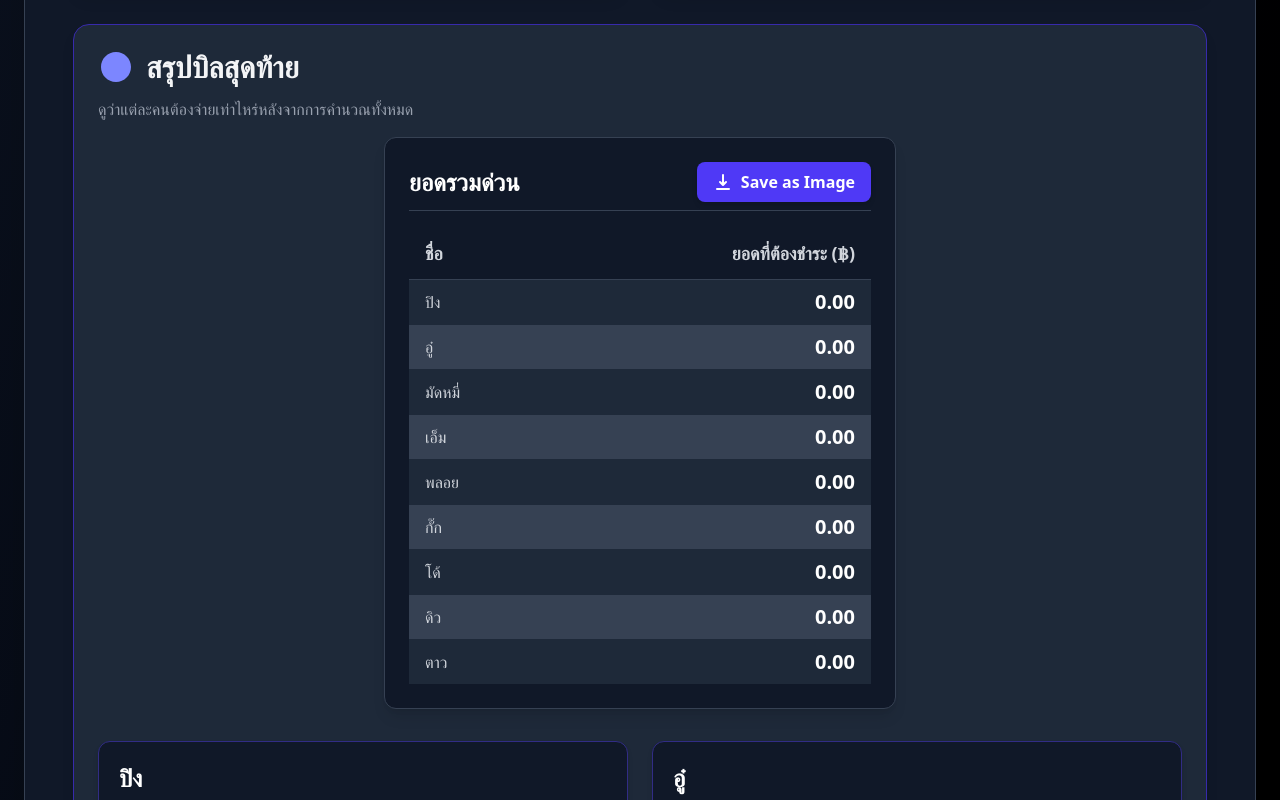
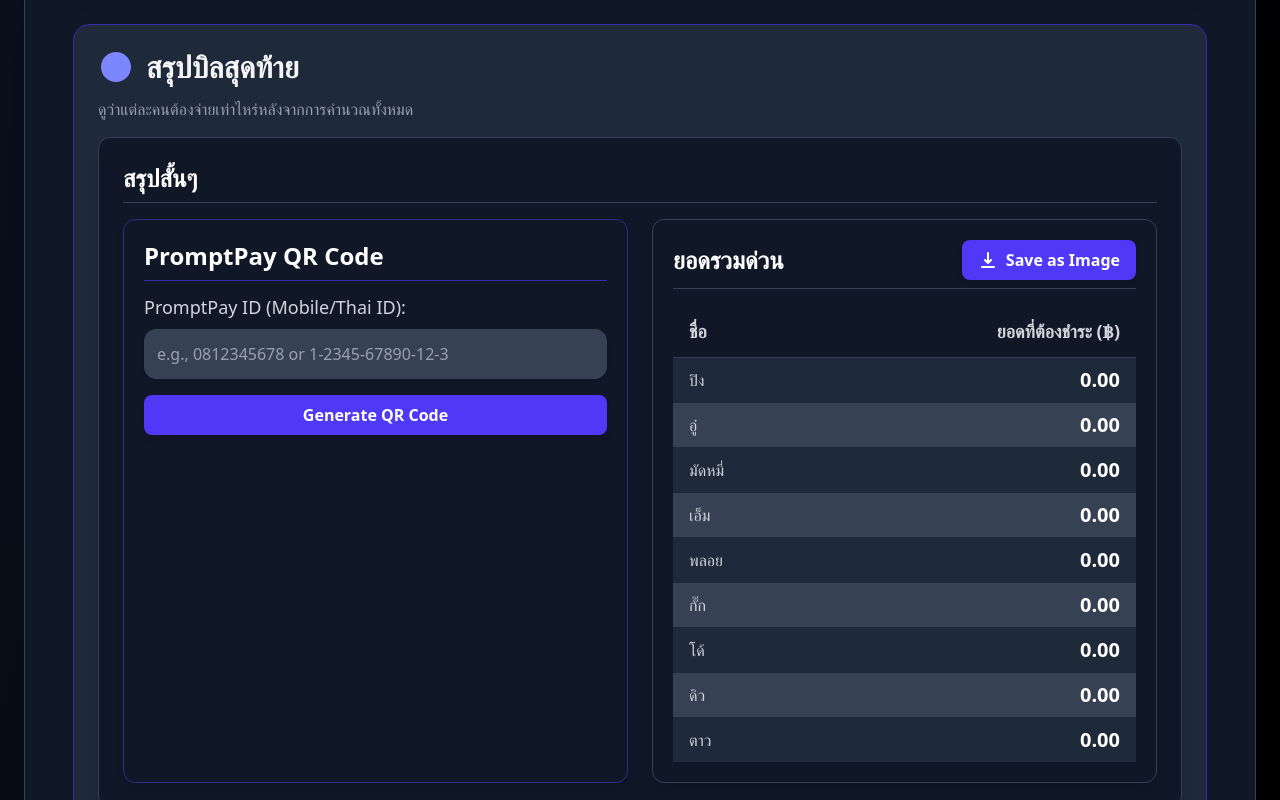
Before and after one commit to pingsovo/treaty, a React (Vite) app: page / in a window 1280 px wide. Shown: the part 1580-2380 px from the top of the page. Built offline with nearby package versions, Linux system fonts and the light colour scheme.

Commit message:
Feat: Add PromptPay integration and two-column summary layout

```diff
--- a/package.json
+++ b/package.json
@@ -12,6 +12,8 @@
   "dependencies": {
     "@tailwindcss/vite": "^4.1.10",
     "html-to-image": "^1.11.13",
+    "js-cookie": "^3.0.5",
+    "qrcode.react": "^4.2.0",
     "react": "^19.1.0",
     "react-dom": "^19.1.0"
   },
--- /dev/null
+++ b/src/components/PromptPayInput.jsx
@@ -0,0 +1,72 @@
+
+import React, { useState, useEffect } from 'react';
+import { QRCodeSVG } from 'qrcode.react';
+import Cookies from 'js-cookie';
+
+const PROMPTPAY_ID_COOKIE = 'promptPayId';
+
+function PromptPayInput({ totalAmount }) {
+  const [promptPayId, setPromptPayId] = useState('');
+  const [qrCodeValue, setQrCodeValue] = useState('');
+
+  useEffect(() => {
+    const savedId = Cookies.get(PROMPTPAY_ID_COOKIE);
+    if (savedId) {
+      setPromptPayId(savedId);
+    }
+  }, []);
+
+  const generateQRCode = () => {
+    if (promptPayId.trim() === '') {
+      alert('Please enter a PromptPay ID.');
+      return;
+    }
+    // Format for PromptPay QR code (Thai QR Payment standard)
+    // Example: 00020101021230370016A000000677010111011300000000000005802TH53037645405100.006304A70B
+    // This is a simplified example. A real PromptPay QR would require more details.
+    // For simplicity, we'll just use the ID and amount.
+    const formattedAmount = totalAmount.toFixed(2);
+    const qrData = `00020101021229370016A0000006770101110113${promptPayId}5802TH530376454${formattedAmount}6304`;
+    setQrCodeValue(qrData);
+    Cookies.set(PROMPTPAY_ID_COOKIE, promptPayId, { expires: 365 }); // Store for 1 year
+  };
+
+  return (
+    <div className="p-5 bg-gray-900 rounded-xl shadow-md border border-indigo-900">
+      <h3 className="text-2xl font-bold text-white mb-3 border-b pb-2 border-indigo-800">PromptPay QR Code</h3>
+      <div className="mb-4">
+        <label htmlFor="promptPayId" className="block text-gray-300 text-lg font-medium mb-2">PromptPay ID (Mobile/Thai ID):</label>
+        <input
+          id="promptPayId"
+          type="text"
+          className="w-full p-3 border border-gray-700 rounded-xl focus:outline-none focus:ring-2 focus:ring-indigo-600 shadow-sm transition-all duration-200 bg-gray-700 text-white placeholder-gray-400"
+          placeholder="e.g., 0812345678 or 1-2345-67890-12-3"
+          value={promptPayId}
+          onChange={(e) => setPromptPayId(e.target.value)}
+        />
+      </div>
+      <button
+        onClick={generateQRCode}
+        className="w-full px-4 py-2 bg-indigo-600 text-white font-semibold rounded-lg shadow-md hover:bg-indigo-700 transition duration-300 transform hover:scale-105 active:scale-95"
+      >
+        Generate QR Code
+      </button>
+
+      {qrCodeValue && (
+        <div className="mt-6 flex flex-col items-center">
+          <p className="text-gray-300 text-lg mb-2">Scan to Pay ฿{totalAmount.toFixed(2)}</p>
+          <div className="p-4 bg-white rounded-lg shadow-lg">
+            <QRCodeSVG
+              value={qrCodeValue}
+              size={256}
+              level="H"
+              includeMargin={false}
+            />
+          </div>
+        </div>
+      )}
+    </div>
+  );
+}
+
+export default PromptPayInput;
--- a/src/components/Summary.jsx
+++ b/src/components/Summary.jsx
@@ -1,6 +1,6 @@
-
 import React from 'react';
 import SectionCard from './SectionCard';
+import PromptPayInput from './PromptPayInput';
 
 function Summary({ people, calculatedResults, serviceChargeEnabled, serviceChargePercentage, vatEnabled, handleDownloadImage, summaryCardRef }) {
   return (
@@ -15,9 +15,15 @@
         <p className="text-gray-400 italic">เพิ่มคนและรายการสั่งซื้อเพื่อดูสรุป</p>
       ) : (
         <>
-          {/* Quick Summary Table */}
-          <div id="quickResult" className="mb-8 p-6 bg-gray-900 rounded-xl shadow-lg border border-gray-700 max-w-lg mx-auto">
-            <div ref={summaryCardRef} id="quickResult">
+          {/* Short Summary Card */}
+          <div className="mb-8 p-6 bg-gray-900 rounded-xl shadow-lg border border-gray-700">
+            <h3 className="text-2xl font-bold text-white mb-4 border-b pb-2 border-gray-700">สรุปสั้นๆ</h3>
+            <div className="grid grid-cols-1 md:grid-cols-2 gap-6">
+              {/* Left Column: PromptPay Input */}
+              <PromptPayInput totalAmount={Object.values(calculatedResults).reduce((sum, result) => sum + result.totalPay, 0)} />
+
+              {/* Right Column: Quick Summary Table */}
+              <div ref={summaryCardRef} id="quickResult" className="p-5 bg-gray-900 rounded-xl shadow-lg border border-gray-700">
                 <div className="flex justify-between items-center mb-4 border-b pb-2 border-gray-700">
                   <h3 className="text-2xl font-bold text-white">ยอดรวมด่วน</h3>
                   <button
@@ -46,6 +52,7 @@
                     ))}
                   </tbody>
                 </table>
+              </div>
             </div>
           </div>
 
```
Also changed, not shown: 1 other file (tests, documents, lock files or other folders). Lines whose indentation alone changed are shown as unchanged.
